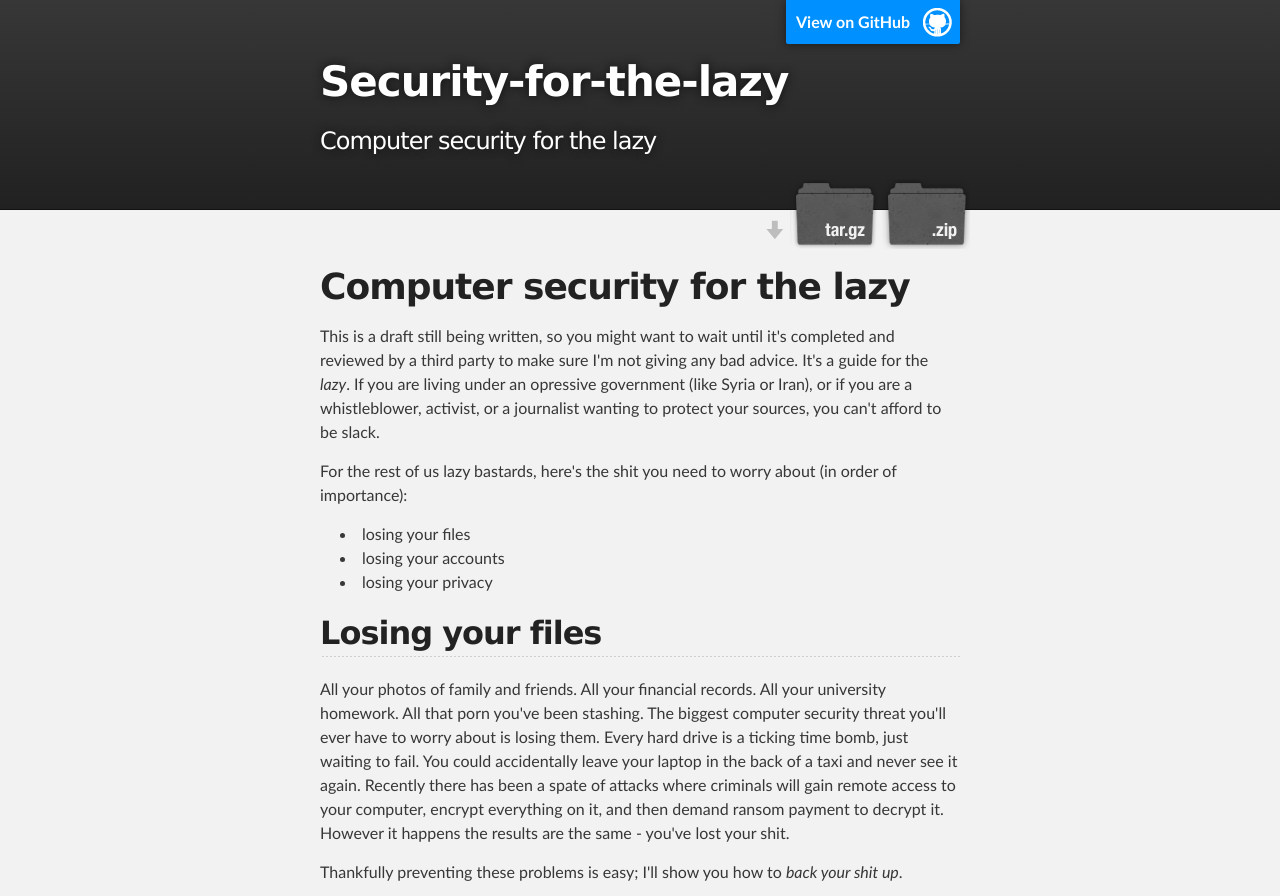
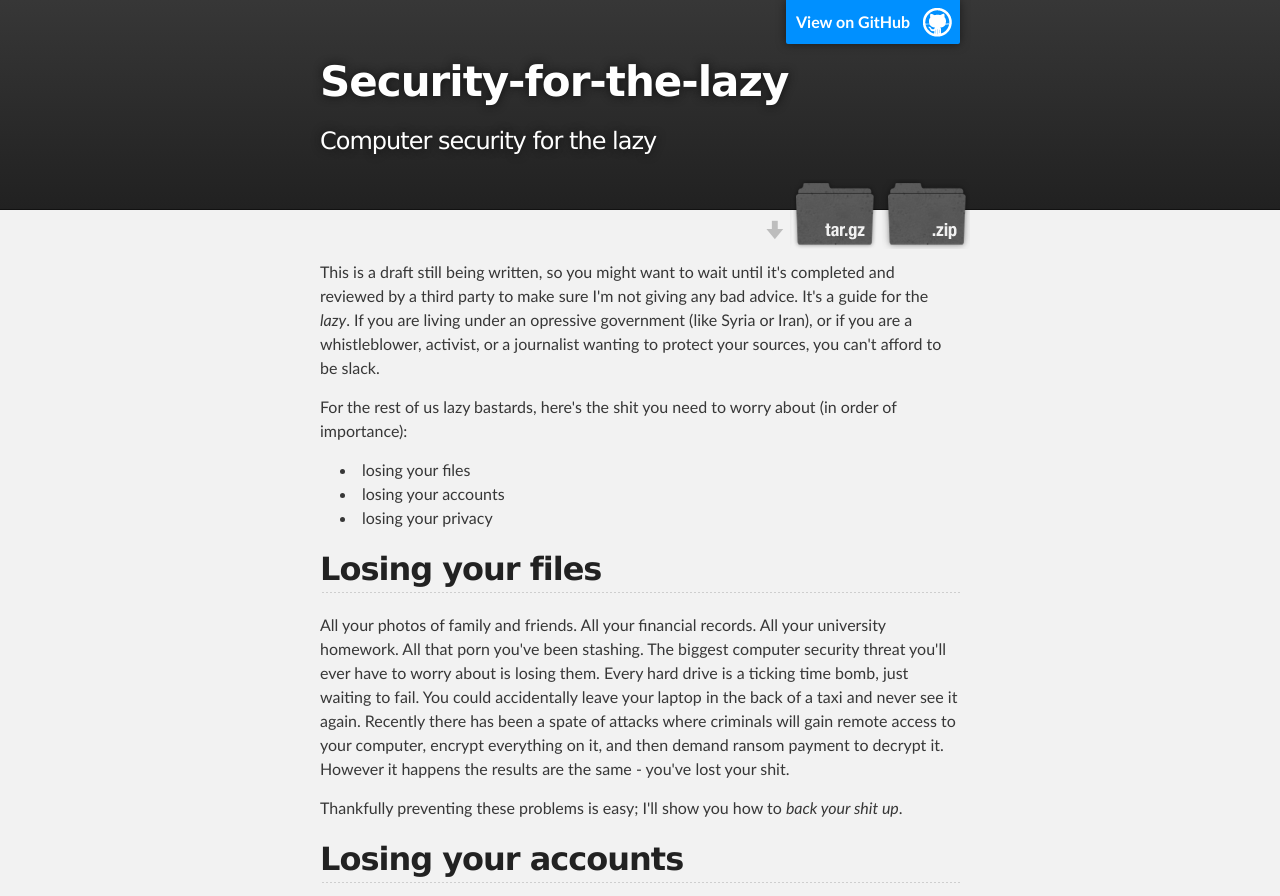
Before and after one commit to DanielKinsman/security-for-the-lazy, a plain HTML site: page index.html in a window 1280 px wide. Shown: the top 896 px of the page. Drawn offline with Linux system fonts and the light colour scheme.

Commit message:
Too many headers

```diff
--- a/index.html
+++ b/index.html
@@ -31,8 +31,6 @@
     <!-- MAIN CONTENT -->
     <div id="main_content_wrap" class="outer">
       <section id="main_content" class="inner">
-        <h1>Computer security for the lazy</h1>
-
 <p>This is a draft still being written, so you might want to wait until it's completed and reviewed by a third party to make sure I'm not giving any bad advice. It's a guide for the <em>lazy</em>. If you are living under an opressive government (like Syria or Iran), or if you are a whistleblower, activist, or a journalist wanting to protect your sources, you can't afford to be slack.</p>
 
 <p>For the rest of us lazy bastards, here's the shit you need to worry about (in order of importance):</p>
```
